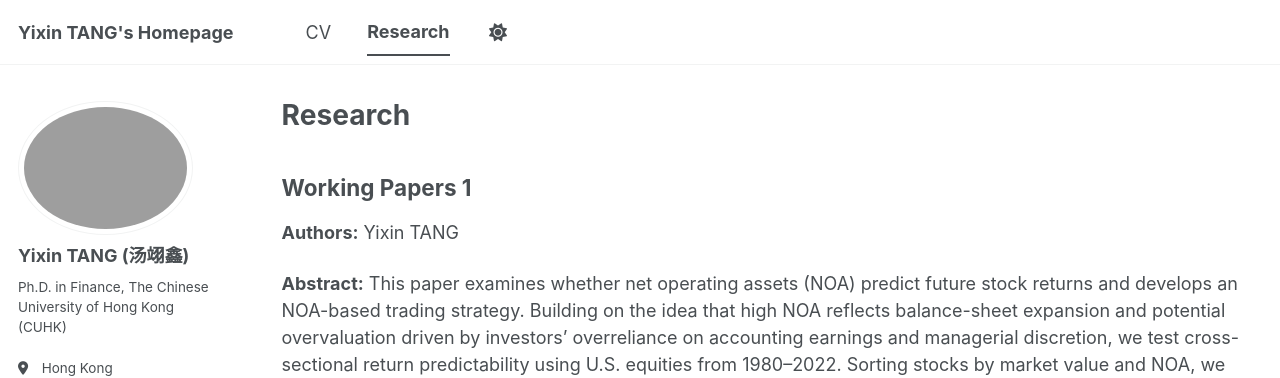
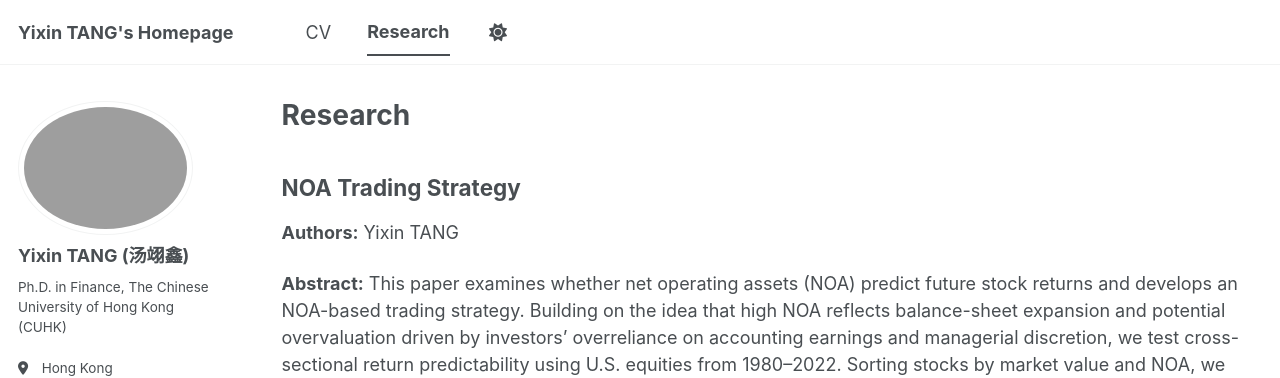
Before and after one commit to tyx0102/tyx0102.github.io, a Jekyll site: the page built from _pages/research.md, in a window 1280 px wide. Shown: the top 378 px of the page. Built offline with Jekyll 4.4.1, drawn with Linux system fonts in a browser that asks for light colours; a script bundle is joined from its source files by our own code; library files that are not in the unit come from our copies.

Commit message:
Update research.md

```diff
--- a/_pages/research.md
+++ b/_pages/research.md
@@ -5,7 +5,7 @@ permalink: /research/
 author_profile: true
 ---
 
-## Working Papers 1
+## NOA Trading Strategy
 
 **Authors:** Yixin TANG
 
```
